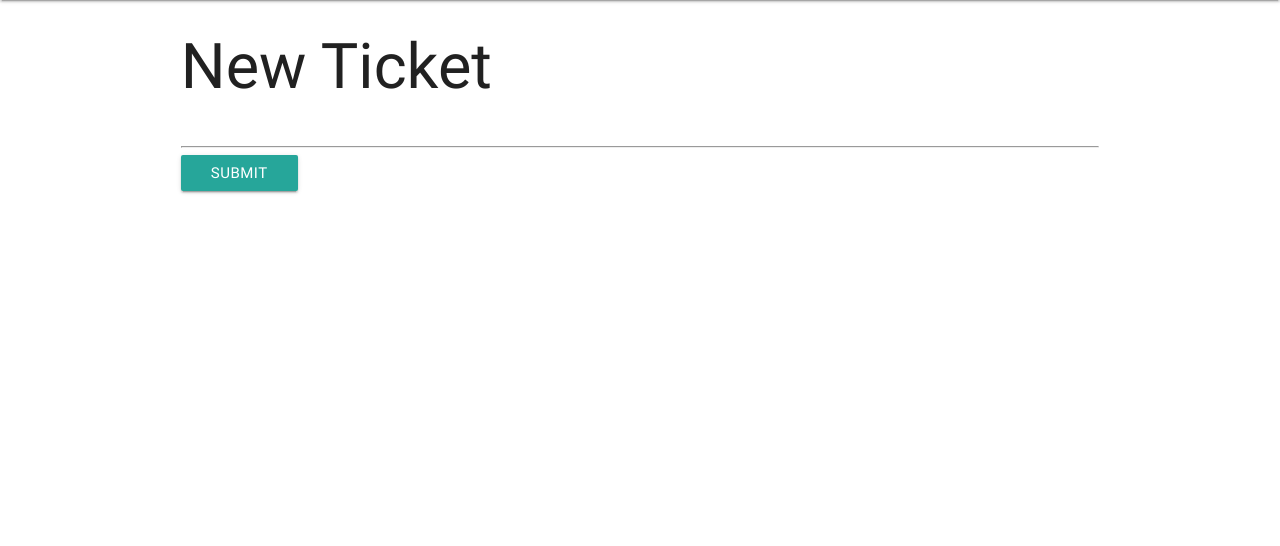
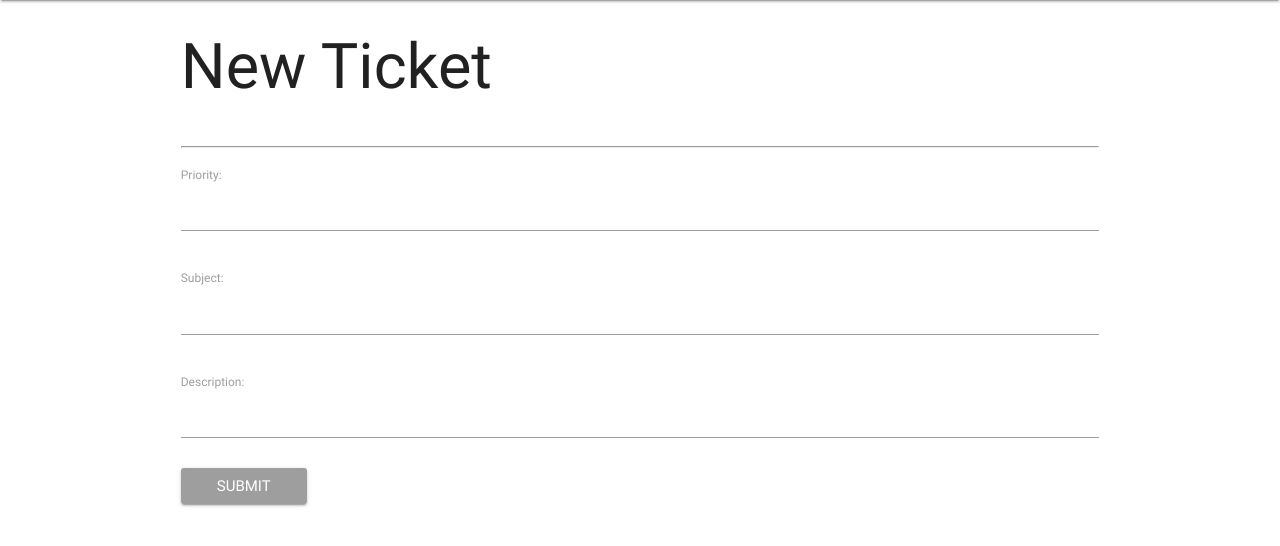
Before and after one commit to talbotlawrence/Issue-Vision, a Django app: page /new in a window 1280 px wide. Shown: the part 64-610 px from the top of the page. Run offline with Django 3.2, Linux system fonts and the light colour scheme; some libraries are stand-ins or nearby versions.

Commit message:
editing priority and raised_by options in the new form

```diff
--- a/tickets/forms/form_ticket.py
+++ b/tickets/forms/form_ticket.py
@@ -3,16 +3,28 @@ from django import forms
 from django.forms import widgets
 from tickets.models.models import Ticket
 
+# PRIORITY_CHOICES = (
+#     ('low', 'Low'),
+#     ('high', 'High'),
+#     ('catastrophe', 'Catastrophe'),
+#     )
+
 class TicketForm(forms.ModelForm):
 
-	class Meta:
-		model = Ticket
-		widgets = {
-		            'priority': forms.TextInput(attrs={'class': 'form-control'}),
-		            'subject': forms.TextInput(attrs={'class': 'form-control'}),
-		            'description': forms.TextInput(attrs={'class': 'form-control'})
-		            # 'price': forms.NumberInput(attrs={'class': 'form-control'}),
-		            # 'quantity': forms.NumberInput(attrs={'class': 'form-control'})
+    # PRIORITY_CHOICES = (
+    # ('low', 'Low'),
+    # ('high', 'High'),
+    # ('catastrophe', 'Catastrophe'),
+    # )
 
-		}
-		fields = ('status', 'subject', 'description', 'raised_by','priority')
+    class Meta:
+        model = Ticket
+        widgets = {
+                    'priority': forms.TextInput(attrs={'class': 'form-control'}),
+                    # 'raised_by_id': forms.CharField(initial=1),
+                    # 'priority': forms.ChoiceField(attrs={'class': 'form-control'}),
+                    'subject': forms.TextInput(attrs={'class': 'form-control'}),
+                    'description': forms.TextInput(attrs={'class': 'form-control'})
+
+        }
+        fields = ('priority', 'subject', 'description')
--- a/tickets/management/commands/builddb.py
+++ b/tickets/management/commands/builddb.py
@@ -25,6 +25,6 @@ class Command(BaseCommand):
         management.call_command('migrate')              #study this line
         UserFactory.create_batch(size=10)
         TicketFactory.create_batch(size=20)             #what determines the size?
-        AssignFactory.create_batch(size=20)
+        AssignFactory.create_batch(size=5)
         ImageFactory.create_batch(size=5)
         CommentFactory.create_batch(size=5)
--- a/tickets/models/models.py
+++ b/tickets/models/models.py
@@ -1,5 +1,13 @@
 from django.contrib.auth.models import *
 from django.db import models
+
+#######################################################################################################
+
+PRIORITY_CHOICES = (
+    ('low', 'Low'),
+    ('high', 'High'),
+    ('catastrophe', 'Catastrophe'),
+    )
 
 #######################################################################################################
 
@@ -11,7 +19,7 @@ class Ticket(models.Model):
         User,
         on_delete=models.CASCADE,
     )
-    priority = models.CharField(max_length=25)
+    priority = models.CharField(max_length=25, choices=PRIORITY_CHOICES)
     submitted = models.DateTimeField(auto_now_add=True)
 
 #######################################################################################################
--- a/tickets/templates/ticket_create.html
+++ b/tickets/templates/ticket_create.html
@@ -19,8 +19,8 @@
 					<hr>
 					<form action="{% url 'tickets:new' %}" method="post" enctype="multipart/form-data">
 						{% csrf_token %}
-						{{ product_form.as_p }}
-						<input class="btn btn-primary btn-lg" type="submit" value="Submit"/>
+						{{ ticket_form.as_p }}
+						<input class="waves-effect waves-light btn grey" type="submit" value="Submit"/>
 					</form>
 					<br>
 		</div>
--- a/tickets/views/view_new_ticket_form.py
+++ b/tickets/views/view_new_ticket_form.py
@@ -1,8 +1,10 @@
 from django.shortcuts import render
-# from django.template import RequestContext
+from django.template import RequestContext
 from tickets.forms.form_ticket import TicketForm
 from tickets.models.models import *
 from django.utils.datastructures import MultiValueDictKeyError
+
+
 def new_ticket(request):
     """This function allows the user to add a ticket to the Ticket table to be sold.
 
@@ -19,7 +21,7 @@ def new_ticket(request):
     if request.method == 'GET':
         template_name = 'ticket_create.html'
         ticket_form = TicketForm()
-        print("My ticket form is {}".format(ticket_form))
+        # print("My ticket form is {}".format(ticket_form))
         return render(request, template_name, {'ticket_form': ticket_form})
 
     elif request.method == 'POST':
@@ -28,7 +30,7 @@ def new_ticket(request):
 
         if error_message is not None:
             ticket_form = TicketForm(request.POST, request.FILES)
-            print("My ticket form is {}".format(ticket_form))
+            # print("My ticket form is {}".format(ticket_form))
             template_name = 'ticket_create.html'
             return render(request, template_name, { 'ticket_form': ticket_form, 'error_message': error_message })
 
```
